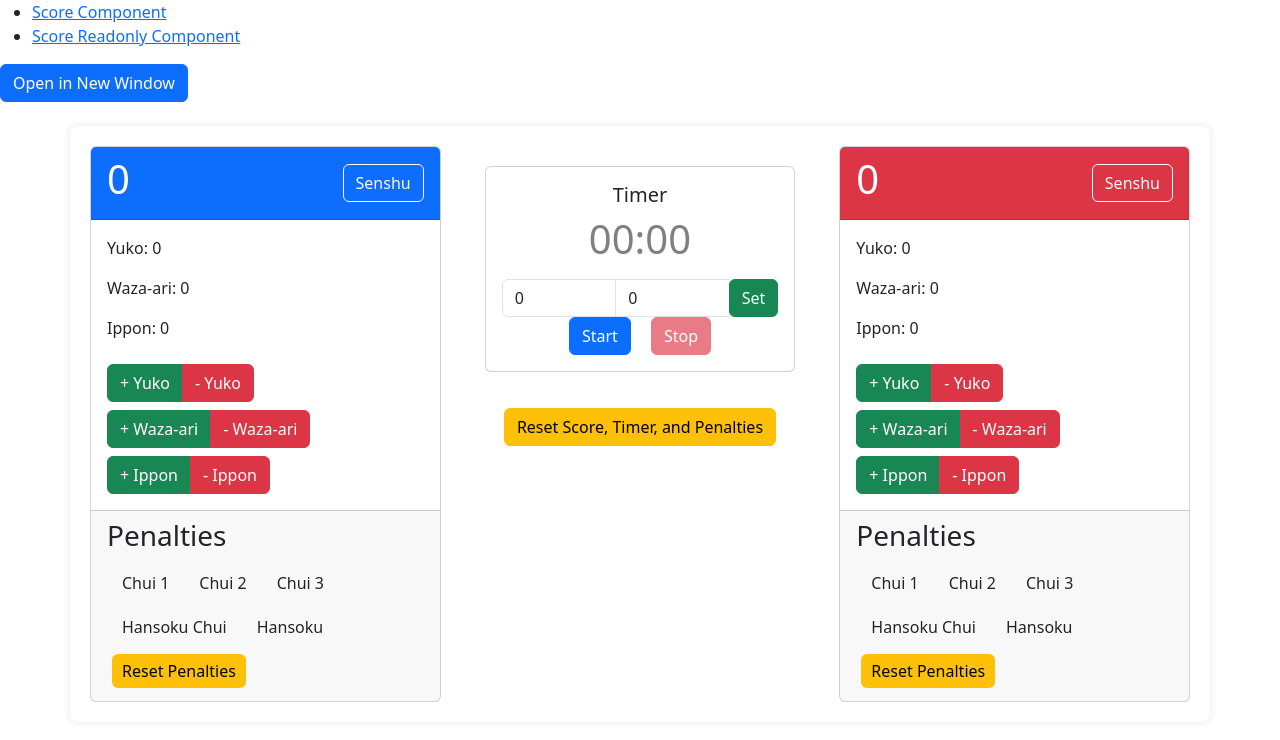
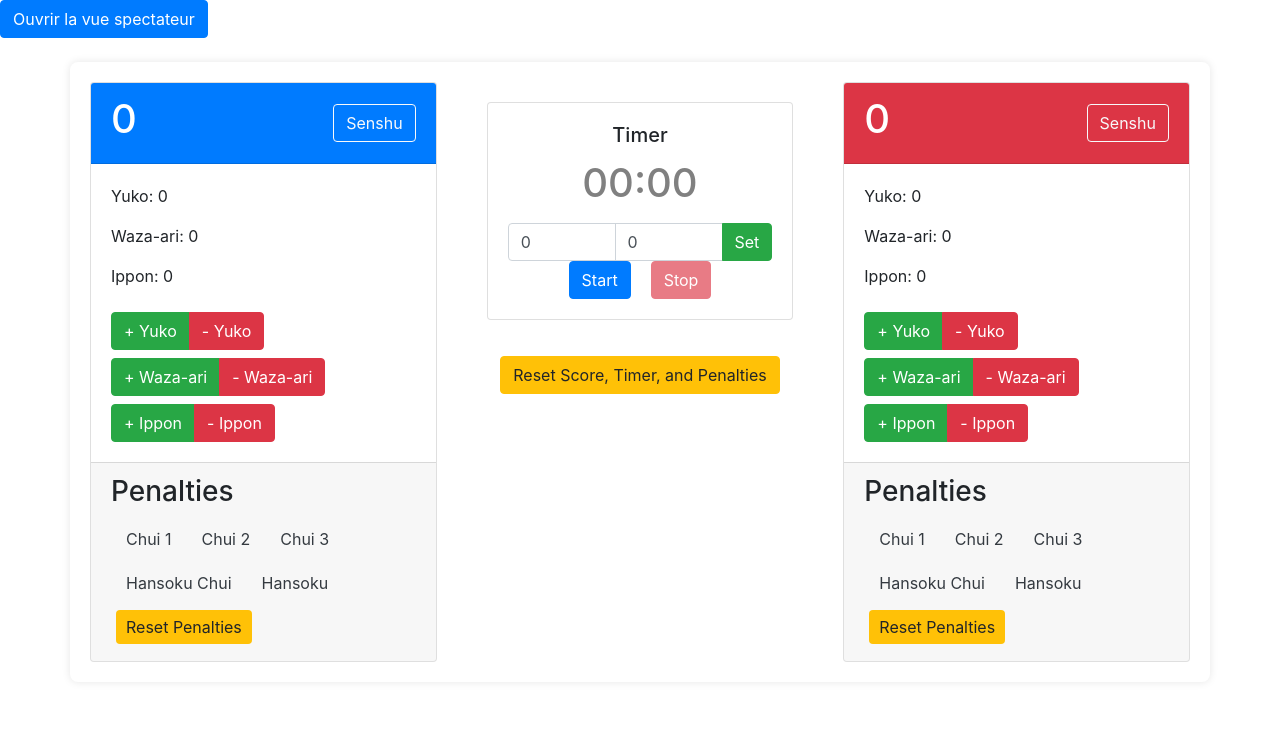
Before and after one commit to m3lies/karate-score, an Angular app: page /score in a window 1280 px wide. Shown: the top 740 px of the page. Built offline with nearby package versions, Linux system fonts and the light colour scheme.

Commit message:
fix integrity

```diff
--- a/src/app/app.component.html
+++ b/src/app/app.component.html
@@ -1,15 +1,8 @@
 <link
   rel="stylesheet"
   href="https://maxcdn.bootstrapcdn.com/bootstrap/4.5.2/css/bootstrap.min.css"
-  integrity="sha384-pzjw8f+ua5fTE6piY4F5wJwl5z5+tCOzYlFf6Y7BfQ8lFpRjr5FOo8F5b5z5+tCOz"
   crossorigin="anonymous"
 />
 <div class="app-container">
-  <nav>
-    <ul>
-      <li><a routerLink="/score">Score Component</a></li>
-      <li><a routerLink="/score-readonly">Score Readonly Component</a></li>
-    </ul>
-  </nav>
   <router-outlet></router-outlet>
 </div>
--- a/src/app/score/score.component.html
+++ b/src/app/score/score.component.html
@@ -1,5 +1,5 @@
 <!-- Add this button to your ScoreComponent template -->
-<button class="btn btn-primary" (click)="openScoreReadonlyInNewWindow()">Open in New Window</button>
+<button class="btn btn-primary" (click)="openScoreReadonlyInNewWindow()">Ouvrir la vue spectateur</button>
 
 <div class="score-container container mt-4">
   <div class="row">
```
